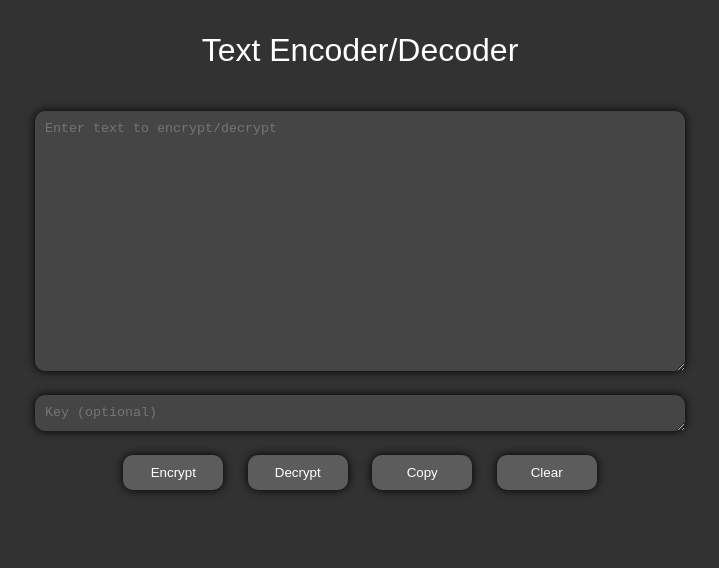
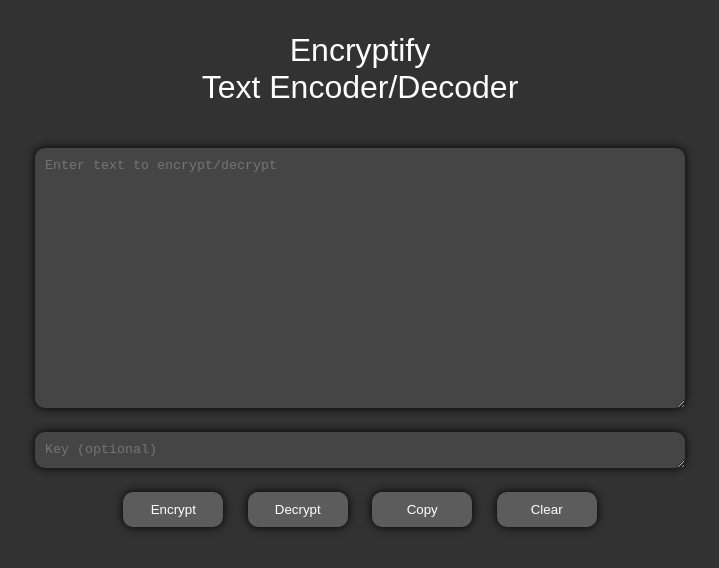
Before and after one commit to multiverseweb/Encryptify, a plain HTML site: page index.html in a window 1280 px wide. Shown: the whole page, without its empty margins (280-999 px from the left). Drawn offline with Linux system fonts and the light colour scheme.

Commit message:
Update index.html

```diff
--- a/index.html
+++ b/index.html
@@ -10,7 +10,7 @@
 
 <body>
     <div class="container">
-        <p>Text Encoder/Decoder</p>
+        <p>Encryptify<br/>Text Encoder/Decoder</p>
         <textarea id="inputText" rows="4" placeholder="Enter text to encrypt/decrypt"></textarea>
         <textarea id="cycles" placeholder="Key (optional)"></textarea>
         <div class="buttons">
```
